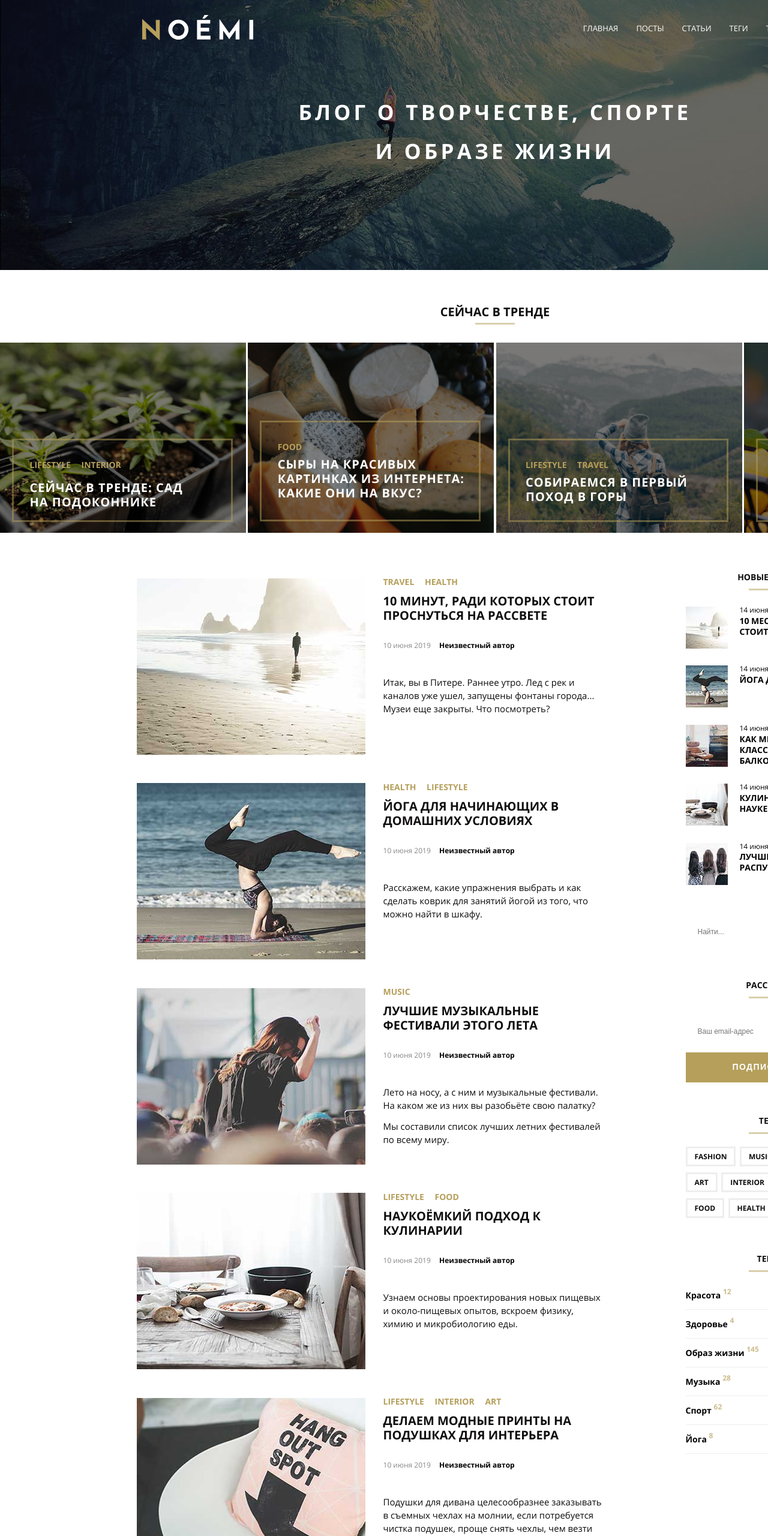
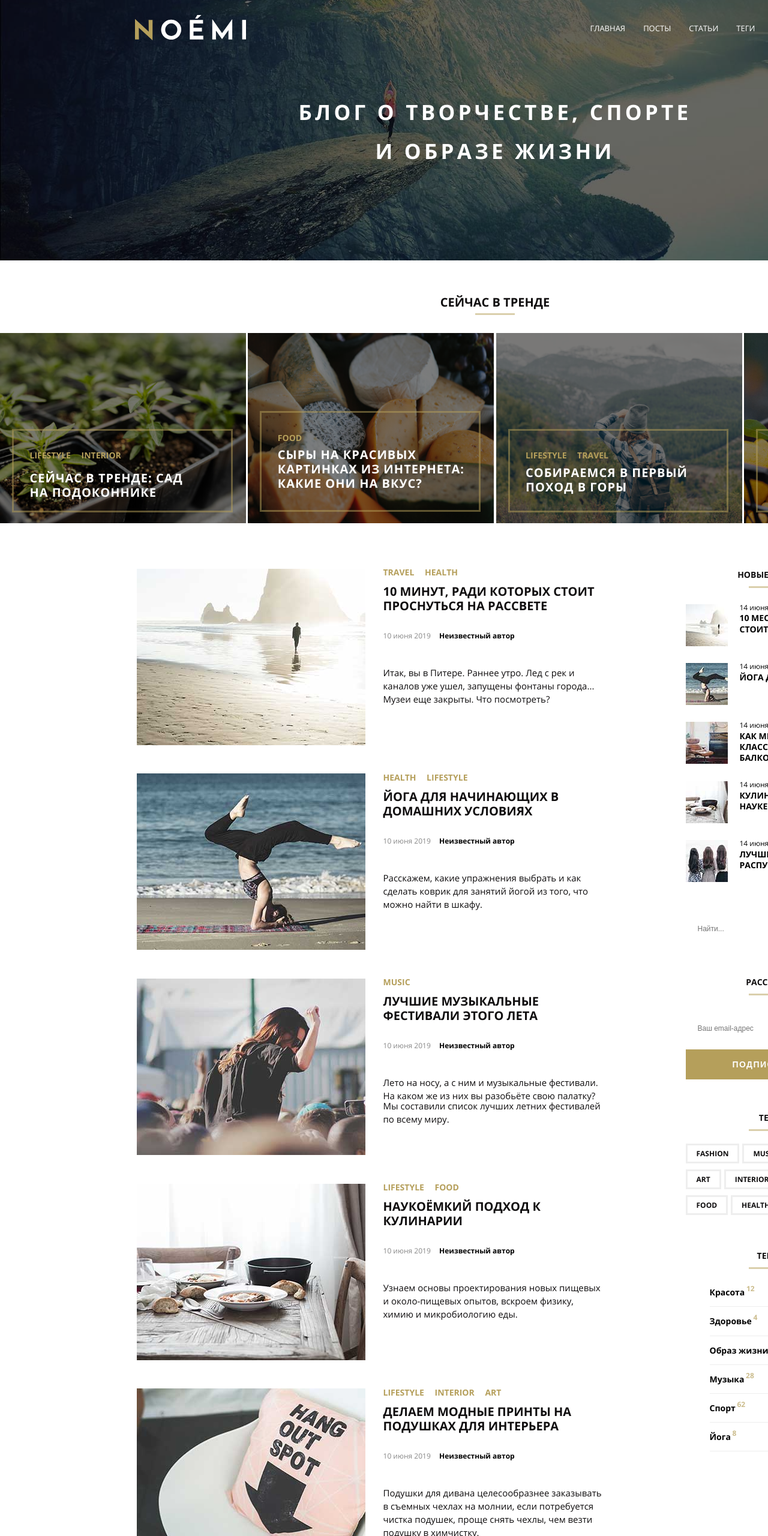
Before and after one commit to AlexRax277/diplom_html-css, a plain HTML site: page index.html in a window 1280 px wide. Shown: the top 2560 px of the page at 60% size. Drawn offline with Linux system fonts and the light colour scheme; files whose address does not match are found by name.

Commit message:
third iteration

```diff
--- a/CSS/style.css
+++ b/CSS/style.css
@@ -58,7 +58,7 @@ body {
     font-weight: 400;
 }
 
-.intro, .trends_title, .shop_title, .trend:nth-of-type(4n+1) .trend_info .trend_title, .trend_category a, .main_post_category, .trend_title, .side_bar_title, .subscribe_title,
+.title_intro, .trends_title, .shop_title, .trend:nth-of-type(4n+1) .trend_info .trend_title, .trend_category a, .main_post_category, .trend_title, .side_bar_title, .subscribe_title,
 .tags_title, .categories_title, .side_bar_post_content, .subscribe_button, .tag_name, .category_name, .category_quentity, .main_post_title, .main_post_author, .product_title,
 .old_product_price, .new_product_price, .new_product_price, .product_link, .copyrights, .popup_title, .popup_submit {
     font-weight: 700;
@@ -68,7 +68,7 @@ body {
     letter-spacing: 0.1em;
 }
 
-.menu__item, .intro, .trends, .trend_info, .trend:nth-of-type(4n+1) .trend_info, .trend:nth-of-type(3n+2) .trend_info, .trend_category a, .main_post_category,
+.menu__item, .title_intro, .trends, .trend_info, .trend:nth-of-type(4n+1) .trend_info, .trend:nth-of-type(3n+2) .trend_info, .trend_category a, .main_post_category,
 .side_bar, .subscribe_button, .main_post_title, .shop, .product_title, .product_link, .popup_title, .popup_submit {
     text-transform: uppercase;
 }
@@ -171,7 +171,6 @@ body {
     width: 15px;
     height: 15px;
     border-radius: 50%;
-    background-color: #ffffff;
     border: 1px solid #b59f5b;
     margin-right: 3px;
     vertical-align: text-top;
@@ -202,7 +201,6 @@ body {
     position: absolute;
     opacity: 0;
     z-index: -1;
-
 }
 
 .radio_info {
@@ -288,7 +286,7 @@ body {
     position: relative;
     display: block;
     width: 100%;
-    height: 450px;
+    /* height: 450px; */
     background-image: url(../CSS/images/banner-bg.jpg);
     background-repeat: no-repeat;
     background-size: cover;
@@ -308,17 +306,17 @@ body {
 }
 
 .logo_menu {
-    margin: 0;
+    max-width: 1200px;
+    margin: 0 auto;
     padding-top: 25px;
     display: flex;
-    justify-content: center;
+    justify-content: space-between;
     position: relative;
     z-index: 1;
 }
 
 .logo {
     width: 185px;
-    margin-right: 520px;
 }
 
 li {
@@ -347,12 +345,14 @@ li {
     z-index: 1;
 }
 
-.intro {
+.title_intro {
     position: relative;
     z-index: 1;
     margin-left: auto;
     margin-right: auto;
     margin-top: 80px;
+    margin-bottom: 0;
+    padding-bottom: 150px;
     width: 680px;
     font-size: 1.4em;
     line-height: 1.86em;
@@ -574,7 +574,6 @@ li {
     margin: 0;
     font-size: 12px;
     height: 50px;
-    background-color: inherit;
     display: inline-block;
     vertical-align: middle;
 }
@@ -582,7 +581,6 @@ li {
 .search_field:focus, .subscribe_field:focus {
     outline: none;
     border-bottom: 1px solid #b59f5b;
-    background-color: #ffffff;
 }
 
 .search_button {
@@ -619,12 +617,16 @@ li {
 
 .tags {
     margin-top: 15px;
+    padding-left: 0;
+    display: flex;
+    flex-wrap: wrap;
 }
 
 .tag_name {
+    margin-right: 5px;
     color: #0f0d0e;
     border: 3px solid #eeeeee;
-    padding: 5px 4.29%;
+    padding: 5px 15px;
 }
 
 .tag_name:hover {
@@ -643,6 +645,7 @@ li {
 }
 
 .category_name {
+    margin-right: 5px;
     line-height: 3.36em;
     color: #000000;
     text-transform: none;
@@ -695,7 +698,6 @@ li {
 .main_post_text {
     margin-top: 30px;
     width: 780px;
-    height: 62px;
     font-size: 0.6em;
     line-height: 1.47em;
     color: #0f0d0e;
@@ -736,7 +738,6 @@ li {
 
 .product_info {
     max-width: 347px;
-    height: 267px;
     box-sizing: border-box;
     margin-top: -32px;
     position: relative;
@@ -808,7 +809,6 @@ li {
 .social_list {
     width: 220px;
     height: 82px;
-    background-color: #ffffff;
     display: flex;
     justify-content: center;
     align-items: center;
--- a/index.html
+++ b/index.html
@@ -61,7 +61,7 @@
             </nav>
         </div>
         <div class="intro">
-            <span class="title_intro">Блог о творчестве, спорте и образе жизни</span>
+            <h1 class="title_intro">Блог о творчестве, спорте и образе жизни</h1>
         </div>
     </header>
     <main class="main">
@@ -190,7 +190,7 @@
             </article>
             <aside class="side_bar">
                 <div class="latest_posts">
-                    <article class="side_bar_title">Новые посты</article>
+                    <h1 class="side_bar_title">Новые посты</h1>
                     <div class="side_bar_post_list">
                         <section class="side_bar_post">
                             <figure class="side_bar_post_picture">
@@ -231,57 +231,51 @@
                 </div>
                 <form class="search">
                     <label class="search_group">
-                        <input class="search_field" type="search" placeholder="Найти..." required>
+                        <input class="search_field" type="search" name="search_field" placeholder="Найти..." required>
                         <button class="search_button"></button>
                     </label>
                 </form>
                 <form class="subscribe">
                     <label class="subscribe_group">
                         <article class="subscribe_title">Рассылка</article>
-                        <input class="subscribe_field" type="email" placeholder="Ваш email-адрес" required>
+                        <input class="subscribe_field" type="email" name="subscribe_field" placeholder="Ваш email-адрес" required>
                         <button class="subscribe_button">Подписаться</button>
                     </label>
                 </form>
                 <article class="tags_title">Теги</article>
-                <div class="tags">
-                    <span class="tag_name">Fashion</span>
-                    <span class="tag_name">Music</span>
-                    <span class="tag_name">Lifestyle</span>
-                    <span class="tag_name">Art</span>
-                    <span class="tag_name">Interior</span>
-                    <span class="tag_name">Travel</span>
-                    <span class="tag_name">Food</span>
-                    <span class="tag_name">Health</span>
-                </div>
+                <ul class="tags">
+                    <li><a class="tag_name">Fashion</a></li>
+                    <li><a class="tag_name">Music</a></li>
+                    <li><a class="tag_name">Lifestyle</a></li>
+                    <li><a class="tag_name">Art</a></li>
+                    <li><a class="tag_name">Interior</a></li>
+                    <li><a class="tag_name">Travel</a></li>
+                    <li><a class="tag_name">Food</a></li>
+                    <li><a class="tag_name">Health</a></li>
+                </ul>
 
                 <div class="categories">
                     <article class="categories_title">Темы</article>
-                    <div class="categories_list">
+                    <ul class="categories_list">
+                        <li class="category">
+                            <a class="category_name">Красота</a><a class="category_quentity">12</a>
+                        </li>
+                        <li class="category">
+                            <a class="category_name">Здоровье</a><a class="category_quentity">4</a>
+                        </li>
+                        <li class="category">
+                            <a class="category_name">Образ жизни</a><a class="category_quentity">145</a>
+                        </li>
+                        <li class="category">
+                            <a class="category_name">Музыка</a><a class="category_quentity">28</a>
+                        </li>
                         <div class="category">
-                            <span class="category_name">Красота</span>
-                            <span class="category_quentity">12</span>
+                            <a class="category_name">Спорт</a><a class="category_quentity">62</a>
                         </div>
-                        <div class="category">
-                            <span class="category_name">Здоровье</span>
-                            <span class="category_quentity">4</span>
-                        </div>
-                        <div class="category">
-                            <span class="category_name">Образ жизни</span>
-                            <span class="category_quentity">145</span>
-                        </div>
-                        <div class="category">
-                            <span class="category_name">Музыка</span>
-                            <span class="category_quentity">28</span>
-                        </div>
-                        <div class="category">
-                            <span class="category_name">Спорт</span>
-                            <span class="category_quentity">62</span>
-                        </div>
-                        <div class="category">
-                            <span class="category_name">Йога</span>
-                            <span class="category_quentity">8</span>
-                        </div>
-                    </div>
+                        <li class="category">
+                            <a class="category_name">Йога</a><a class="category_quentity">8</a>
+                        </li>
+                    </ul>
                 </div>
             </aside>
         </div>
```
